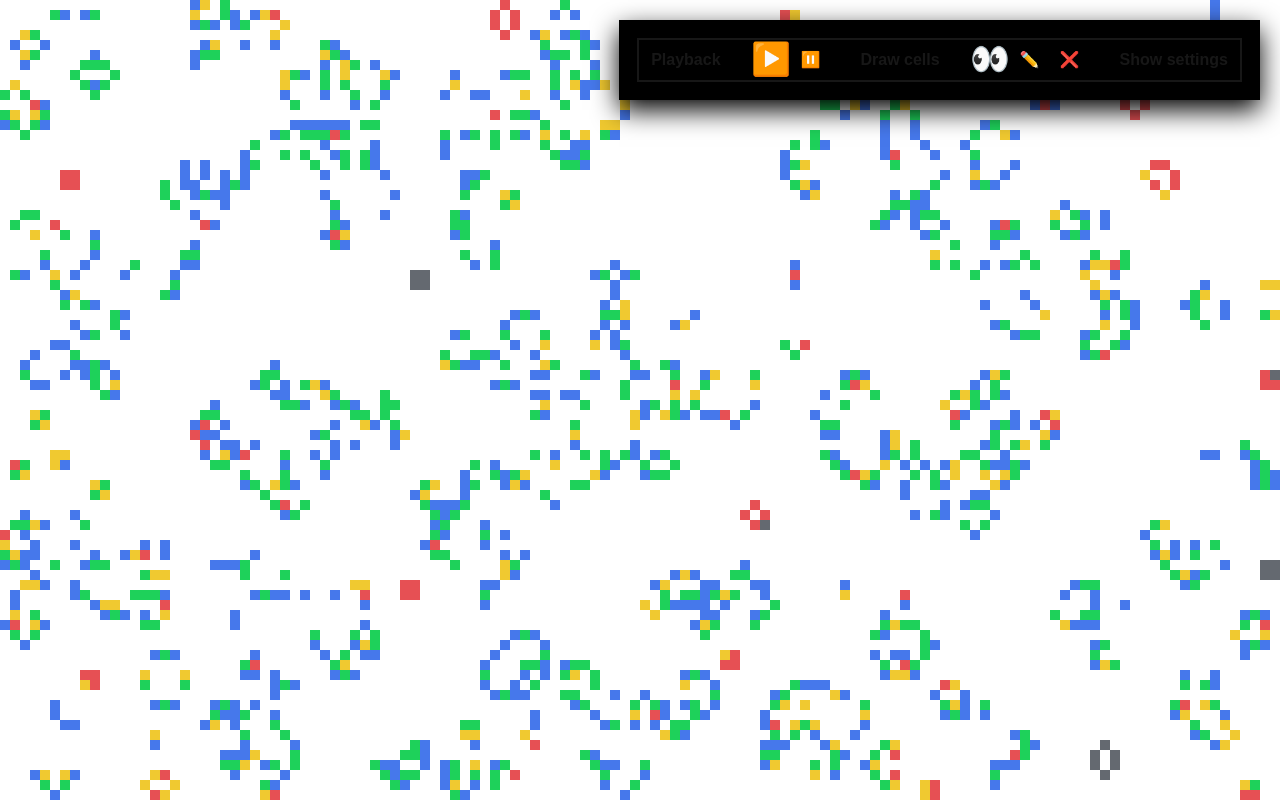
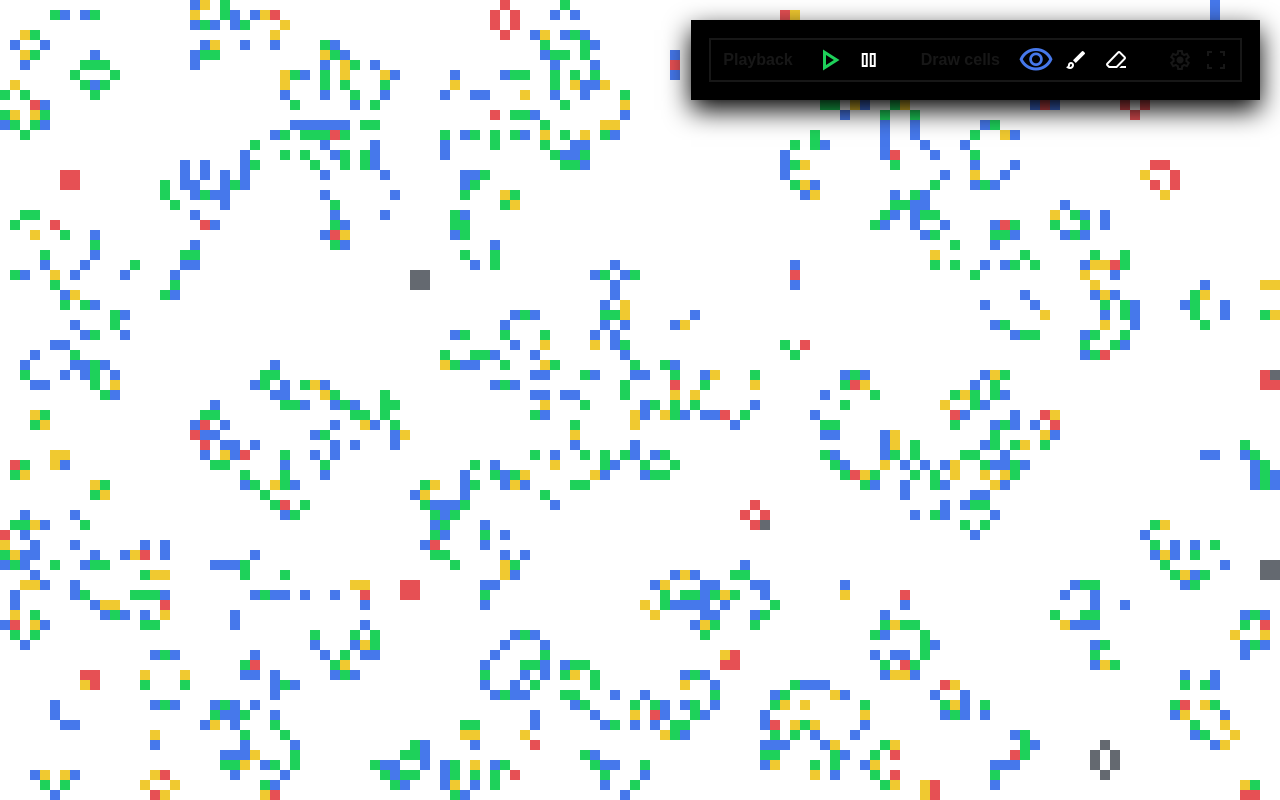
Before and after one commit to Prestopy/conways-game-of-life, a Next.js app: page / in a window 1280 px wide. Built offline with nearby package versions, Linux system fonts and the light colour scheme.

Commit message:
added icons in replace of emojis or words

```diff
--- a/src/app/globals.css
+++ b/src/app/globals.css
@@ -1,8 +1,15 @@
+@import url('https://fonts.googleapis.com/css2?family=Material+Symbols+Outlined:opsz,wght,FILL,GRAD@20..48,100..700,0..1,-50..200');
 @import "tailwindcss";
 
 :root {
     --background: #ffffff;
     --foreground: #171717;
+
+    --blue: #4678eb;
+    --green: #1ed15a;
+    --yellow: #f0c930;
+    --red: #e65054;
+    --gray: #646970;
 }
 
 @theme inline {
--- a/src/app/page.tsx
+++ b/src/app/page.tsx
@@ -374,32 +374,28 @@ export default function Home() {
                     setShowSettings(false);
                 }} style={{ opacity: settings.fullScreen ? 0 : 1, boxShadow: "0px 10px 25px black" }}>
                     <div
-                        className="cursor-pointer flex flex-row justify-end ring-2 px-3 py-2"
+                        className="cursor-pointer flex flex-row gap-10 justify-end ring-2 px-3 py-2"
                     >
-                        <div className="flex flex-row gap-5 mr-10">
-                            <p className="font-bold mr-5">Playback</p>
-                            <p className="draw-tool" onClick={() => {setIsPaused(false)}} style={{ transform: `scale(${!isPaused ? 2 : 1})` }}><abbr title="Play">▶️</abbr></p>
-                            <p className="draw-tool" onClick={() => {setIsPaused(true)}} style={{ transform: `scale(${isPaused ? 2 : 1})` }}><abbr title="Pause">⏸️</abbr></p>
+                        <div className="flex flex-row gap-4">
+                            <p className="font-bold mr-2">Playback</p>
+                            <p className="material-symbols-outlined draw-tool" onClick={() => {setIsPaused(false)}} style={{ color: !isPaused ? "#1ed15a" : "#ffffff", transform: `scale(${!isPaused ? 1.5 : 1})` }}>play_arrow</p>
+                            <p className="material-symbols-outlined draw-tool" onClick={() => {setIsPaused(true)}} style={{ color: isPaused ? "#e65054" : "#ffffff", transform: `scale(${isPaused ? 1.5 : 1})` }}>pause</p>
                         </div>
 
-                        <div className="flex flex-row gap-5 mr-10">
-                            <p className="font-bold mr-5">Draw cells</p>
-                            <p className="draw-tool" onClick={() => {setDrawMode("none")}} style={{ transform: `scale(${drawMode == "none" ? 2 : 1})` }}><abbr title="Viewing mode">👀</abbr></p>
-                            <p className="draw-tool" onClick={() => {setDrawMode("draw")}} style={{ transform: `scale(${drawMode == "draw" ? 2 : 1})` }}><abbr title="Draw cell">✏️</abbr></p>
-                            <p className="draw-tool" onClick={() => {setDrawMode("erase")}} style={{ transform: `scale(${drawMode == "erase" ? 2 : 1})` }}><abbr title="Erase cell">❌</abbr></p>
+                        <div className="flex flex-row gap-4">
+                            <p className="font-bold mr-2">Draw cells</p>
+                            <p className="material-symbols-outlined draw-tool" onClick={() => {setDrawMode("none")}} style={{ color: drawMode == "none" ? "#4678eb" : "#ffffff", transform: `scale(${drawMode == "none" ? 1.5 : 1})` }}>visibility</p>
+                            <p className="material-symbols-outlined draw-tool" onClick={() => {setDrawMode("draw")}} style={{ color: drawMode == "draw" ? "#f0c930" : "#ffffff", transform: `scale(${drawMode == "draw" ? 1.5 : 1})` }}>brush</p>
+                            <p className="material-symbols-outlined draw-tool" onClick={() => {setDrawMode("erase")}} style={{ color: drawMode == "erase" ? "#f0c930" : "#ffffff", transform: `scale(${drawMode == "erase" ? 1.5 : 1})` }}>ink_eraser</p>
                         </div>
 
+                        <div className="flex flex-row gap-3">
                             <p
-                            className="font-bold"
+                                className="material-symbols-outlined"
                                 onClick={() => setShowSettings(prev => !prev)}
-                        >{showSettings ? "Hide" : "Show"} settings</p>
-                    </div>
+                            >settings</p>
 
-                    { showSettings && (
-                        <div className="px-5">
-                            <div className="flex flex-col gap-2">
-                                <h1>General</h1>
-                                <label onClick={() => setSettings(prev => {
+                            <p className="material-symbols-outlined" onClick={() => setSettings(prev => {
                                 if (!prev.fullScreen) {
                                     // will become fullscreen
                                     setShowSettings(false);
@@ -417,7 +413,14 @@ export default function Home() {
                                     ...prev,
                                     fullScreen: !prev.fullScreen
                                 }
-                                })}>Fullscreen: <span className="font-mono font-bold">{settings.fullScreen ? "yes" : "no"}</span></label>
+                            })}>{settings.fullScreen ? "fullscreen_exit" : "fullscreen"}</p>
+                        </div>
+                    </div>
+
+                    { showSettings && (
+                        <div className="px-5">
+                            <div className="flex flex-col gap-2">
+                                <h1>General</h1>
                                 <label onClick={() => resizeGrid(true)}>Trim out-of-bounds cells: <span className="font-mono font-bold">Trim (Currently {gridDims.x} x {gridDims.y})</span></label>
                                 <label onClick={() => setSettings(prev => {
                                     return {
```
Lines whose indentation alone changed are shown as unchanged.
